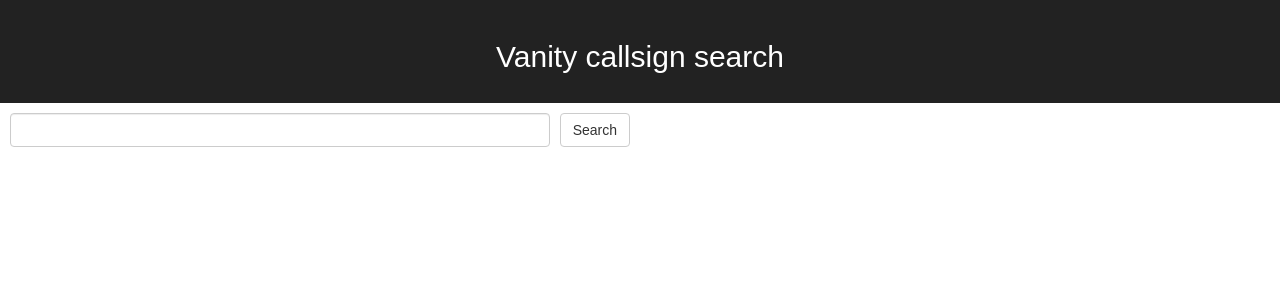
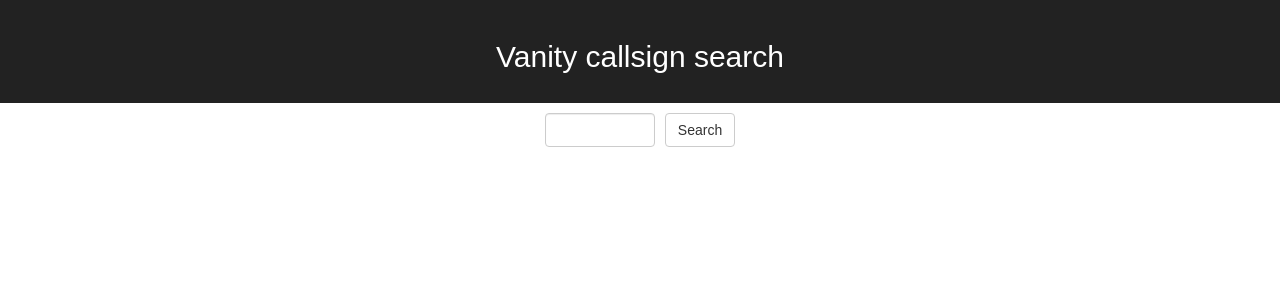
Before and after one commit to harpojaeger/vanity-callsigns, a React (Create React App) app in the folder client/: page / in a window 1280 px wide. Shown: the top 300 px of the page. Built offline with nearby package versions, Linux system fonts and the light colour scheme.

Commit message:
Temp form styling

```diff
--- a/client/src/style/SearchForm.css
+++ b/client/src/style/SearchForm.css
@@ -1,9 +1,12 @@
 form.searchForm {
   display: flex;
   padding: 10px;
-  width: 50%;
+  justify-content: center;
 }
 
 form.searchForm button {
   margin-left: 10px;
 }
+form.searchForm input {
+  width: 110px;
+}
```
